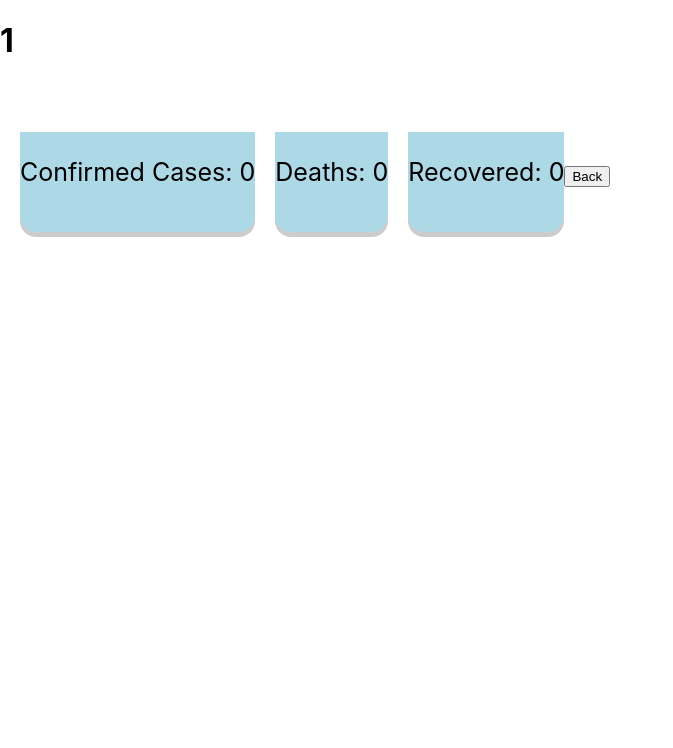
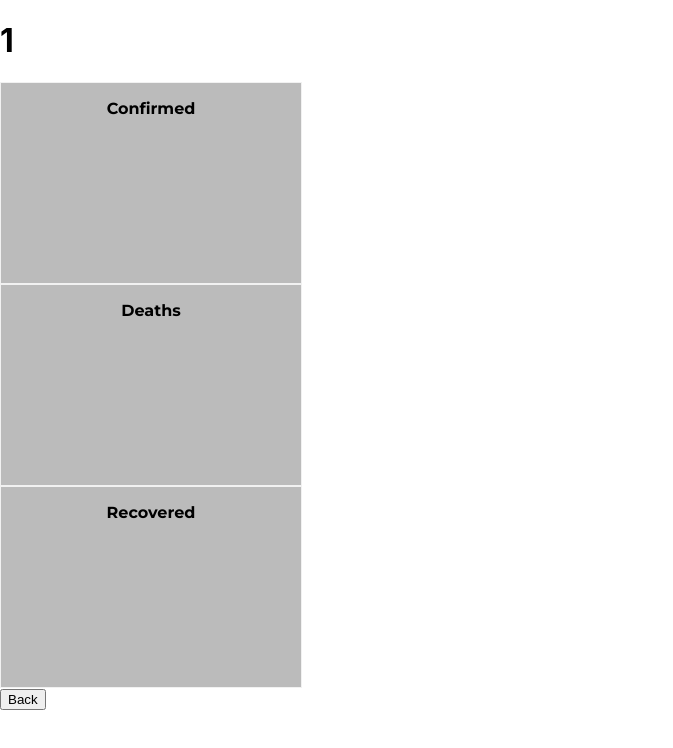
Before and after one commit to jasminedelrey/covid-data-website, a React (Create React App) app: page /countries/1 in a window 1280 px wide. Shown: the top 748 px of the page, without its empty margins (0-673 px from the left). Built offline with nearby package versions, Linux system fonts and the light colour scheme; no server answers.

Commit message:
flip card animation

```diff
--- a/src/Components/Covid/Covid.css
+++ b/src/Components/Covid/Covid.css
@@ -1,3 +1,8 @@
+@import url('https://fonts.googleapis.com/css2?family=Montserrat:wght@700&display=swap');
+
+p {
+    font-family: 'Montserrat', sans-serif;
+}
 .covid-data #confirmed, .covid-data #recovered, .covid-data #deaths{
     background-color: lightblue;
     border-radius: 0px 0px 16px 16px;
@@ -10,3 +15,149 @@
     text-align: center;
 
 }
+
+
+.cases-style {
+    font-size: 95px;
+}
+
+/*confrimed*/
+
+    .confirmed {
+        background-color: transparent;
+        width: 300px;
+        height: 200px;
+        border: 1px solid #f1f1f1;
+        perspective: 1000px; /* Remove this if you don't want the 3D effect */
+      }
+
+      /* This container is needed to position the front and back side */
+      .confirmed-inner {
+        position: relative;
+        width: 100%;
+        height: 100%;
+        text-align: center;
+        transition: transform 0.8s;
+        transform-style: preserve-3d;
+      }
+
+      /* Do an horizontal flip when you move the mouse over the flip box container */
+      .confirmed:hover .confirmed-inner {
+        transform: rotateY(180deg);
+      }
+
+      /* Position the front and back side */
+      .confirmed-front, .confirmed-back {
+        position: absolute;
+        width: 100%;
+        height: 100%;
+        -webkit-backface-visibility: hidden; /* Safari */
+        backface-visibility: hidden;
+      }
+
+      /* Style the front side (fallback if image is missing) */
+      .confirmed-front {
+        background-color: #bbb;
+        color: black;
+      }
+
+      /* Style the back side */
+      .confirmed-back {
+        background-color: dodgerblue;
+        color: white;
+        transform: rotateY(180deg);
+      }
+
+/*recovered*/
+
+.recovered {
+    background-color: transparent;
+    width: 300px;
+    height: 200px;
+    border: 1px solid #f1f1f1;
+    perspective: 1000px; /* Remove this if you don't want the 3D effect */
+  }
+
+  /* This container is needed to position the front and back side */
+  .recovered-inner {
+    position: relative;
+    width: 100%;
+    height: 100%;
+    text-align: center;
+    transition: transform 0.8s;
+    transform-style: preserve-3d;
+  }
+
+  /* Do an horizontal flip when you move the mouse over the flip box container */
+  .recovered:hover .recovered-inner {
+    transform: rotateY(180deg);
+  }
+
+  /* Position the front and back side */
+  .recovered-front, .recovered-back {
+    position: absolute;
+    width: 100%;
+    height: 100%;
+    -webkit-backface-visibility: hidden; /* Safari */
+    backface-visibility: hidden;
+  }
+
+  /* Style the front side (fallback if image is missing) */
+  .recovered-front {
+    background-color: #bbb;
+    color: black;
+  }
+
+  /* Style the back side */
+  .recovered-back {
+    background-color: dodgerblue;
+    color: white;
+    transform: rotateY(180deg);
+  }
+
+/*deaths*/
+
+.deaths {
+    background-color: transparent;
+    width: 300px;
+    height: 200px;
+    border: 1px solid #f1f1f1;
+    perspective: 1000px; /* Remove this if you don't want the 3D effect */
+  }
+
+  /* This container is needed to position the front and back side */
+  .deaths-inner {
+    position: relative;
+    width: 100%;
+    height: 100%;
+    text-align: center;
+    transition: transform 0.8s;
+    transform-style: preserve-3d;
+  }
+
+  /* Do an horizontal flip when you move the mouse over the flip box container */
+  .deaths:hover .deaths-inner {
+    transform: rotateY(180deg);
+  }
+
+  /* Position the front and back side */
+  .deaths-front, .deaths-back {
+    position: absolute;
+    width: 100%;
+    height: 100%;
+    -webkit-backface-visibility: hidden; /* Safari */
+    backface-visibility: hidden;
+  }
+
+  /* Style the front side (fallback if image is missing) */
+  .deaths-front {
+    background-color: #bbb;
+    color: black;
+  }
+
+  /* Style the back side */
+  .deaths-back {
+    background-color: dodgerblue;
+    color: white;
+    transform: rotateY(180deg);
+  }
--- a/src/Components/Covid/Covid.js
+++ b/src/Components/Covid/Covid.js
@@ -70,17 +70,46 @@ class Covid extends Component {
 
     render() {
         return(
-            <div className = "covid-data">
+            <div id = "covid-data">
                 <h1> {this.state.country_name}</h1>
-                <div id = "confirmed">
-                <p> Confirmed Cases: {this.state.confirmed}</p>
+
+                <div className = "confirmed">
+                    <div className = "confirmed-inner">
+                        <div className = "confirmed-front">
+                            <p> Confirmed</p>
+                        </div>
+                        <div className = "confirmed-back">
+                            <p className= "cases-style"> {this.state.confirmed}</p>
+                        </div>
                     </div>
-                <div id = "deaths">
-                <p> Deaths: {this.state.deaths}</p>
                 </div>
-                <div id = "recovered">
-                <p> Recovered: {this.state.recovered}</p>
+
+                <div className = "deaths">
+                    <div className = "deaths-inner">
+                        <div className = "deaths-front">
+                            <p> Deaths</p>
+                        </div>
+                        <div className = "deaths-back">
+                            <p className= "cases-style"> {this.state.deaths}</p>
+                        </div>
+                    </div>
                 </div>
+
+                <div className = "recovered">
+                    <div className = "recovered-inner">
+                        <div className = "recovered-front">
+                            <p> Recovered</p>
+                        </div>
+                        <div className = "recovered-back">
+                            <p className= "cases-style"> {this.state.recovered}</p>
+                        </div>
+                    </div>
+                </div>
+
+
+
+
+
                 <button id= "go-back" onClick = {this._clicked}> Back </button>
 
             </div>
```
